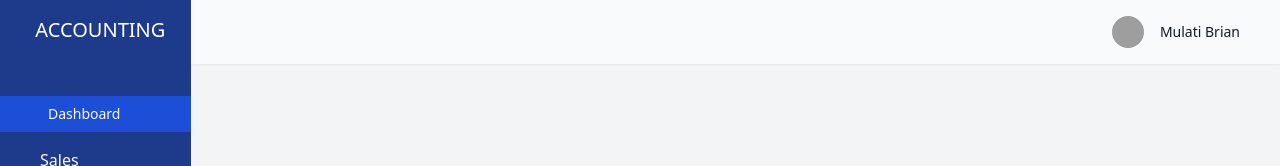
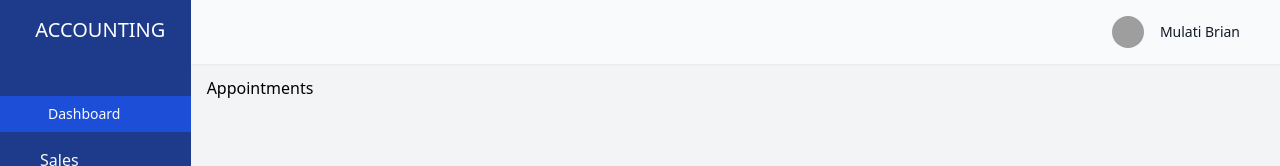
Before and after one commit to Brian-mula/accounting, a Nuxt app: page /appointments in a window 1280 px wide. Shown: the top 166 px of the page. Built offline with nearby package versions, Linux system fonts and the light colour scheme; grey boxes are pictures that could not be loaded.

Commit message:
added appointments page

```diff
--- a/components/sideNav.vue
+++ b/components/sideNav.vue
@@ -266,7 +266,7 @@
                     Add New Client
                     </nuxt-link>
                      <nuxt-link
-                      to="/assets"
+                      to="/appointments"
                       class="flex items-center p-2 text-base font-normal text-gray-600 hover:bg-gray-100"
                     >
                        Appointments
--- /dev/null
+++ b/pages/appointments.vue
@@ -0,0 +1,13 @@
+<template>
+    <div>
+    Appointments
+    </div>
+</template>
+
+<script setup>
+
+</script>
+
+<style lang="scss" scoped>
+
+</style>
```
